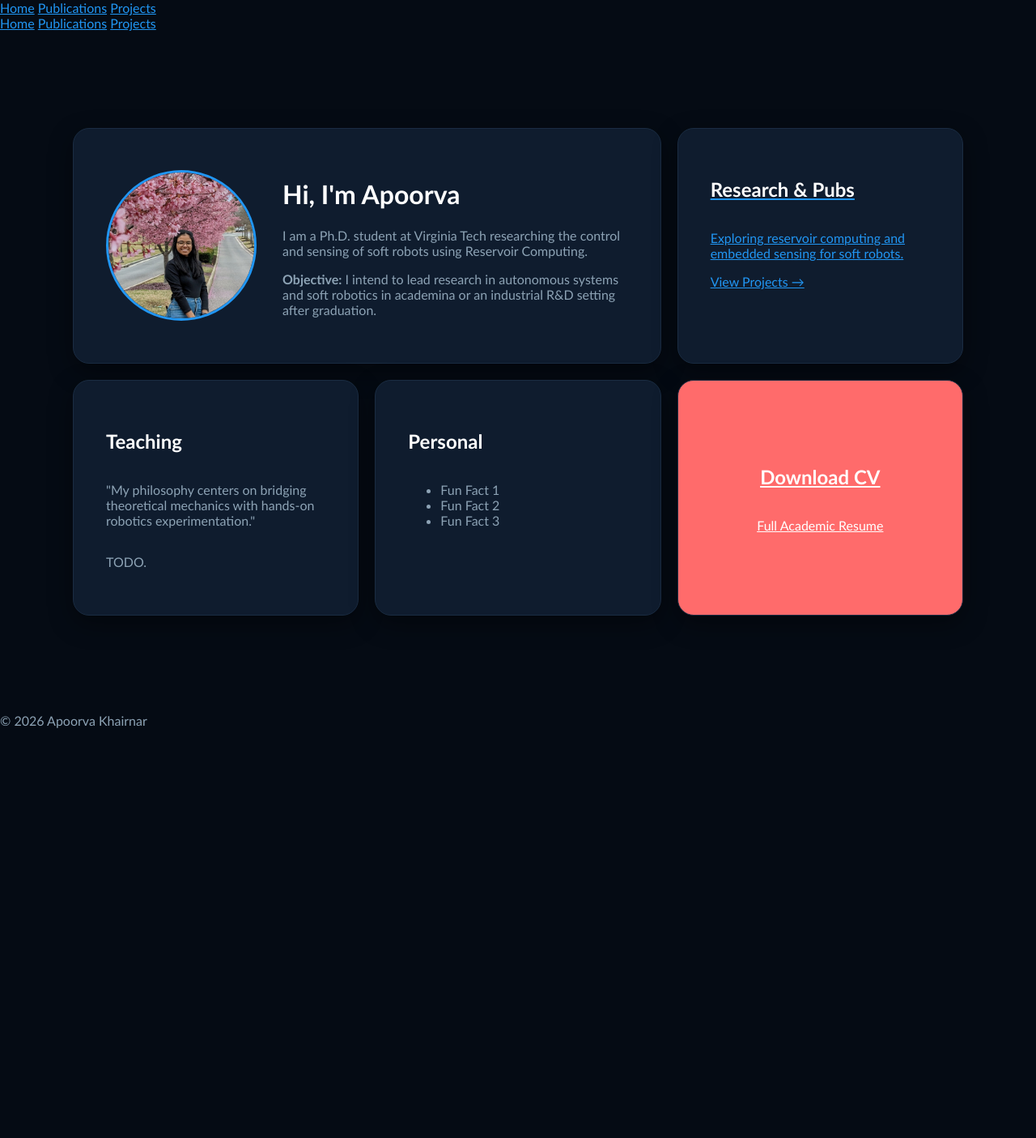
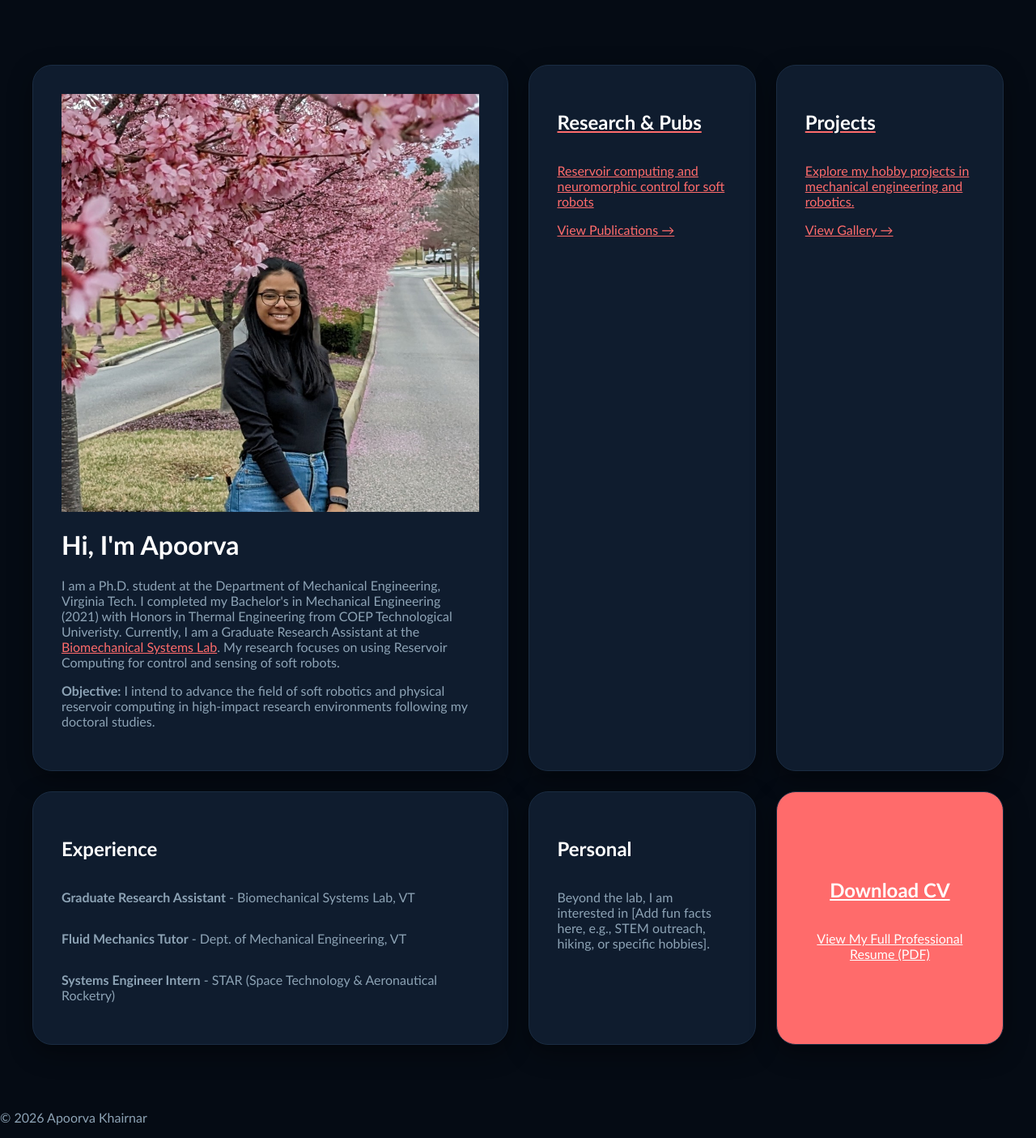
Before and after one commit to apoorvakhairnar/apoorvakhairnar.github.io, a Jekyll site: the page built from index.md, in a window 1280 px wide. Shown: the whole page at 81% size. Built offline with Jekyll 4.4.1, drawn with Linux system fonts in a browser that asks for light colours; before the commit the page ends 915 px from its top, so only the background shows below that.

Commit message:
modified:   assets/css/home_style.css -- added new styles for the home page removed old styles 	modified:   assets/css/style.css -- updated color scheme and added new styles for the website 	modified:   index.md -- updated the content and structure of the index page

```diff
--- a/assets/css/home_style.css
+++ b/assets/css/home_style.css
@@ -1,71 +1,69 @@
 /* assets/css/home_style.css */
 
+/* Remove existing side/top nav for this layout */
+.sidenav, .nav_mobile {
+    display: none !important;
+}
+
 .bento-container {
-  max-width: 1100px;
-  margin: 100px auto; /* Space for nav */
+    max-width: 1200px;
+    margin: 60px auto;
     padding: 20px;
     display: grid;
-  grid-template-columns: repeat(3, 1fr);
-  grid-auto-rows: minmax(200px, auto);
-  gap: 20px;
+    grid-template-columns: repeat(4, 1fr); /* 4-column layout */
+    gap: 25px;
 }
 
-/* Base Card Styling */
 .bento-card {
     background: var(--color-card);
     border: 1px solid var(--color-border);
-  border-radius: 20px;
-  padding: 2.5rem;
+    border-radius: 24px; /* Updated rounded corners */
+    padding: 35px; /* Generous padding */
     box-shadow: 0 10px 30px rgba(0, 0, 0, 0.4);
-  transition: transform 0.3s ease, border-color 0.3s ease;
     display: flex;
     flex-direction: column;
+    transition: transform 0.3s ease;
 }
 
-.bento-card:hover {
-  transform: translateY(-5px);
-  border-color: var(--color-accent);
+/* Grid Spans */
+.bio-box        { grid-column: span 2; }
+.research-box   { grid-column: span 1; }
+.projects-box   { grid-column: span 1; }
+.experience-box { grid-column: span 2; }
+.personal-box   { grid-column: span 1; }
+.cv-box         {
+    grid-column: span 1;
+    background: var(--color-cta) !important;
+    color: #fff;
+    text-align: center;
+    justify-content: center;
 }
 
-/* Box 1: Bio Box (Spans 2 columns) */
-.bio-box {
-  grid-column: span 2;
-  flex-direction: row;
-  align-items: center;
-  gap: 2rem;
+/* Responsive Breakpoints */
+@media (max-width: 1024px) {
+    .bento-container {
+        grid-template-columns: repeat(2, 1fr); /* 2 columns for Tablet */
     }
-
-.profile-img {
-  width: 180px;
-  height: 180px;
-  border-radius: 50%; /* Circle */
-  object-fit: cover;
-  border: 3px solid var(--color-accent);
+    .bio-box, .experience-box, .research-box, .projects-box, .personal-box, .cv-box {
+        grid-column: span 1;
     }
-
-/* Box 5: CV Box (Coral Pink) */
-.cv-box {
-  background: var(--color-cta);
-  color: white;
-  text-align: center;
-  justify-content: center;
-  align-items: center;
-}
-.cv-box h2, .cv-box p, .cv-box i { color: white; }
-
-/* Responsive Reflow */
-@media (max-width: 1024px) {
-  .bento-container { grid-template-columns: repeat(2, 1fr); }
-  .bio-box { grid-column: span 2; }
+    /* Keep Bio and Experience wider on tablet if desired */
+    .bio-box, .experience-box { grid-column: span 2; }
 }
 
 @media (max-width: 768px) {
-  .bento-container { grid-template-columns: 1fr; }
-  .bio-box {
+    .bento-container {
+        grid-template-columns: 1fr; /* 1 column for Mobile */
+    }
+    .bio-box, .experience-box, .research-box, .projects-box, .personal-box, .cv-box {
         grid-column: span 1;
-    flex-direction: column;
-    text-align: center;
-    order: 1;
     }
-  .cv-box { order: 2; } /* Mobile users want CV fast */
+
+    /* Mobile UX Fix: Reordering */
+    .bio-box { order: 1; }
+    .cv-box  { order: 2; } /* CV directly under Bio */
+    .research-box { order: 3; }
+    .projects-box { order: 4; }
+    .experience-box { order: 5; }
+    .personal-box { order: 6; }
 }
--- a/assets/css/style.css
+++ b/assets/css/style.css
@@ -6,7 +6,7 @@
   --color-border: #1A2C42;      /* Subtle Border */
   --color-text-primary: #FFFFFF;/* Pure White */
   --color-text-secondary: #8DA3B5; /* Steel Blue */
-  --color-accent: #2196F3;      /* Luminous Azure */
+  --color-accent: #FF6B6B;      /* Coral Pink */
   --color-cta: #FF6B6B;         /* Coral Pink */
 
   --font-sans: 'Trebuchet MS', sans-serif;
--- a/index.md
+++ b/index.md
@@ -10,34 +10,39 @@ extra_css:
     <img src="{{ '/assets/images/apoorva2.jpg' | relative_url }}" class="profile-img" alt="Apoorva Khairnar">
     <div class="bio-text">
       <h1>Hi, I'm Apoorva</h1>
-      <p>I am a Ph.D. student at Virginia Tech researching the control and sensing of soft robots using Reservoir Computing.</p>
-      <p><strong>Objective:</strong> I intend to lead research in autonomous systems and soft robotics in academina or an industrial R&D setting after graduation.</p>
+      <p>I am a Ph.D. student at the Department of Mechanical Engineering, Virginia Tech. I completed my Bachelor's in Mechanical Engineering (2021) with Honors in Thermal Engineering from COEP Technological Univeristy.
+      Currently, I am a Graduate Research Assistant at the <a href="https://naughtonlab.org/">Biomechanical Systems Lab</a>. My research
+      focuses on using Reservoir Computing for control and sensing of soft robots.</p>
+      <p><strong>Objective:</strong> I intend to advance the field of soft robotics and physical reservoir computing in high-impact research environments following my doctoral studies.</p>
     </div>
   </div>
 
-  <a href="{{ '/pages/projects' | relative_url }}" class="bento-card">
+  <a href="https://scholar.google.com/citations?user=SeCzgwsAAAAJ&hl=en" class="bento-card research-box">
     <h2>Research & Pubs</h2>
-    <p>Exploring reservoir computing and embedded sensing for soft robots.</p>
-    <span>View Projects →</span>
+    <p>Reservoir computing and neuromorphic control for soft robots</p>
+    <span>View Publications →</span>
   </a>
 
-  <div class="bento-card" style="grid-column: span 1.5;">
-    <h2>Teaching</h2>
-    <p>"My philosophy centers on bridging theoretical mechanics with hands-on robotics experimentation."</p>
-    <p>TODO.</p>
+  <a href="{{ '/pages/projects/' | relative_url }}" class="bento-card projects-box">
+    <h2>Projects</h2>
+    <p>Explore my hobby projects in mechanical engineering and robotics.</p>
+    <span>View Gallery →</span>
+  </a>
+
+  <div class="bento-card experience-box">
+    <h2>Experience</h2>
+    <p><strong>Graduate Research Assistant</strong> - Biomechanical Systems Lab, VT</p>
+    <p><strong>Fluid Mechanics Tutor</strong> - Dept. of Mechanical Engineering, VT</p>
+    <p><strong>Systems Engineer Intern</strong> - STAR (Space Technology & Aeronautical Rocketry)</p>
   </div>
 
-  <div class="bento-card">
+  <div class="bento-card personal-box">
     <h2>Personal</h2>
-    <ul>
-      <li>Fun Fact 1</li>
-      <li>Fun Fact 2</li>
-      <li>Fun Fact 3</li>
-    </ul>
+    <p>Beyond the lab, I am interested in [Add fun facts here, e.g., STEM outreach, hiking, or specific hobbies].</p>
   </div>
 
   <a href="{{ '/assets/files/Apoorva_Khairnar_CV.pdf' | relative_url }}" class="bento-card cv-box">
     <h2>Download CV</h2>
-    <p>Full Academic Resume</p>
+    <p>View My Full Professional Resume (PDF)</p>
   </a>
 </div>
```
Lines whose indentation alone changed are shown as unchanged.
